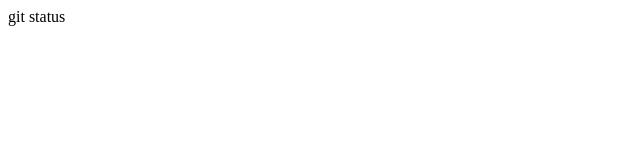
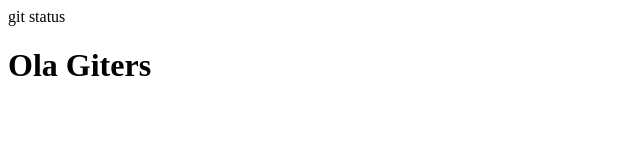
Before and after one commit to GabrielDavidPires/html, a plain HTML site: page index.html in a window 1280 px wide. Shown: the whole page, without its empty margins (0-640 px from the left). Drawn offline with Linux system fonts and the light colour scheme.

Commit message:
atuaalizaçao index

```diff
--- a/index.html
+++ b/index.html
@@ -8,6 +8,6 @@ git status
     <title>Document</title>
 </head>
 <body>
-
+    <h1>Ola Giters</h1>
 </body>
 </html>
```
